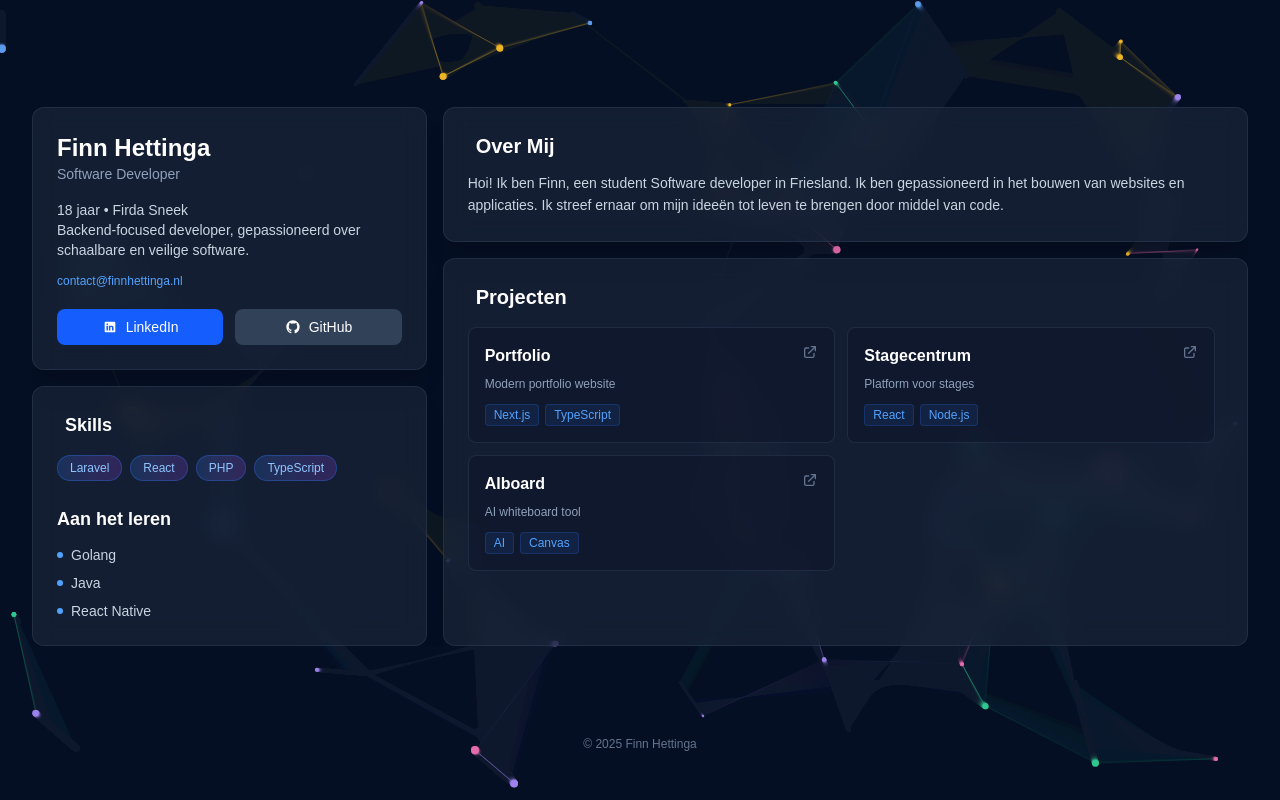
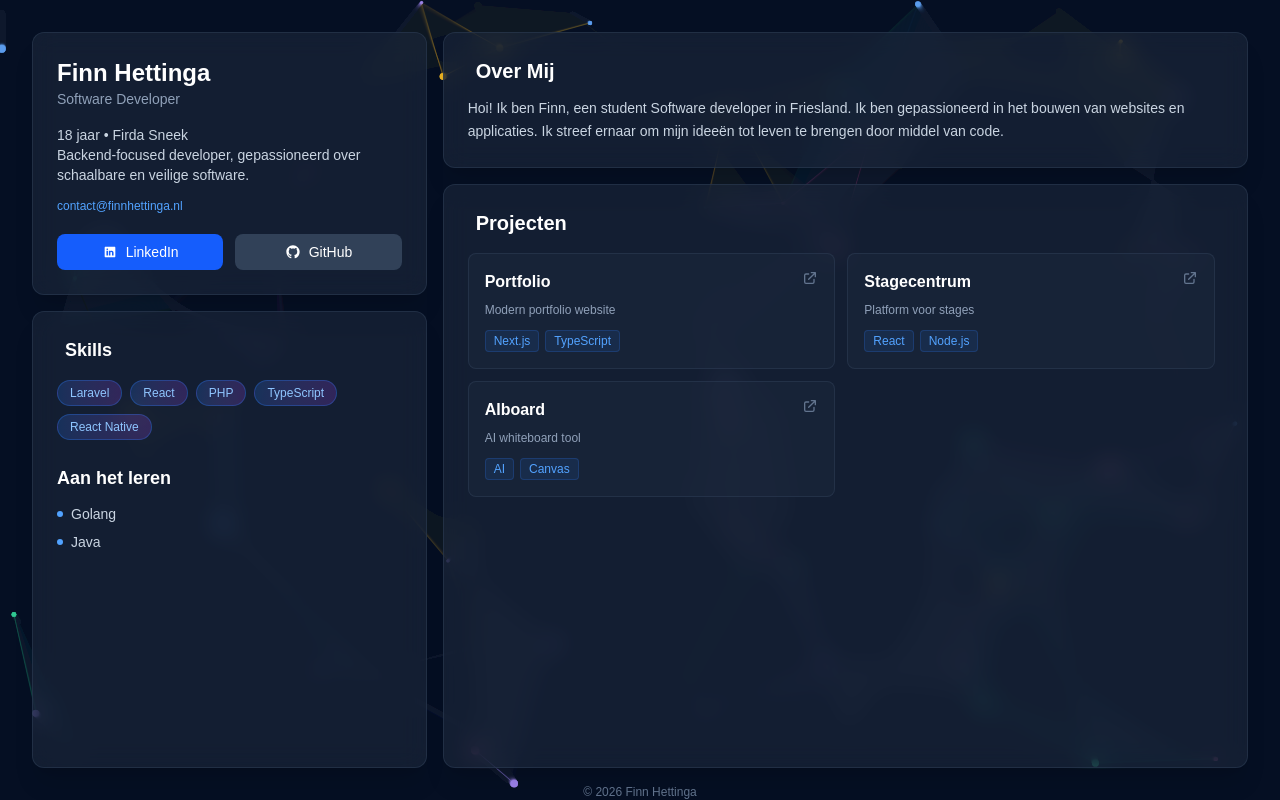
Before and after one commit to finnhet/portfolio, a Next.js app: page / in a window 1280 px wide. Built offline with nearby package versions, Linux system fonts and the light colour scheme.

Commit message:
betere telefoon compatible

```diff
--- a/src/app/globals.css
+++ b/src/app/globals.css
@@ -12,8 +12,19 @@
   }
 }
 
+html, body {
+  margin: 0;
+  padding: 0;
+  width: 100%;
+  min-height: 100%;
+}
+
 body {
   background: var(--background);
   color: var(--foreground);
   font-family: Arial, Helvetica, sans-serif;
+  -webkit-overflow-scrolling: touch;
+  overflow-y: scroll;
+  overflow-x: hidden;
+  padding-bottom: env(safe-area-inset-bottom, 0);
 }
--- a/src/app/layout.tsx
+++ b/src/app/layout.tsx
@@ -1,4 +1,4 @@
-import type { Metadata } from "next";
+import type { Metadata, Viewport } from "next";
 import { Geist, Geist_Mono } from "next/font/google";
 import "./globals.css";
 
@@ -17,6 +17,13 @@ export const metadata: Metadata = {
   description: "Portfolio website",
 };
 
+export const viewport: Viewport = {
+  width: 'device-width',
+  initialScale: 1,
+  maximumScale: 5,
+  userScalable: true,
+};
+
 export default function RootLayout({
   children,
 }: Readonly<{
--- a/src/app/page.tsx
+++ b/src/app/page.tsx
@@ -23,8 +23,8 @@ const projects = [
   },
 ] as const
 
-const skills = ['Laravel', 'React', 'PHP', 'TypeScript'] as const
-const learning = ['Golang', 'Java', 'React Native'] as const
+const skills = ['Laravel', 'React', 'PHP', 'TypeScript', 'React Native'] as const
+const learning = ['Golang', 'Java'] as const
 const COLORS = ['#60a5fa', '#34d399', '#a78bfa', '#f472b6', '#fbbf24'] as const
 
 const ParticleCanvas = memo(function ParticleCanvas() {
@@ -114,7 +114,7 @@ const ParticleCanvas = memo(function ParticleCanvas() {
     }
   }, [])
 
-  return <canvas ref={canvasRef} className="absolute inset-0 w-full h-full" />
+  return <canvas ref={canvasRef} className="fixed inset-0 w-full h-full pointer-events-none" />
 })
 
 const SkillBadge = memo(function SkillBadge({ skill }: { skill: string }) {
@@ -140,7 +140,7 @@ const ProjectCard = memo(function ProjectCard({ project }: { project: typeof pro
       href={project.link}
       target="_blank"
       rel="noopener noreferrer"
-      className="block group bg-slate-900/60 rounded-lg border border-slate-700/50 hover:border-blue-500/50 p-4 transition-all hover:scale-[1.02]"
+      className="block group bg-slate-800/60 rounded-lg border border-slate-700/50 hover:border-blue-500/50 p-4 transition-all hover:scale-[1.02]"
     >
       <div className="flex items-start justify-between mb-2">
         <h3 className="text-base font-semibold text-white group-hover:text-blue-400 transition-colors">
@@ -172,15 +172,13 @@ const Card = memo(function Card({ children, className = '' }: { children: React.
 
 export default function Home() {
   return (
-    <div className="relative h-screen overflow-hidden bg-slate-900">
+    <div className="relative min-h-screen bg-slate-900">
       <ParticleCanvas />
 
-      <div className="relative z-10 min-h-screen flex flex-col p-3 md:p-8">
-        <div className="flex-1 flex items-center justify-center py-4 md:py-0">
-          <div className="w-full max-w-7xl grid grid-cols-1 lg:grid-cols-3 gap-3 md:gap-4 h-full max-h-[900px] overflow-y-auto md:overflow-hidden custom-scrollbar">
+      <div className="relative z-10 p-4 md:p-8 md:h-screen md:overflow-hidden">
+        <div className="w-full max-w-7xl mx-auto grid grid-cols-1 lg:grid-cols-3 gap-4 md:h-full md:max-h-[900px]">
 
-          {/* Left Column - Hero & Skills */}
-          <div className="lg:col-span-1 flex flex-col gap-3 md:gap-4">
+          <div className="lg:col-span-1 flex flex-col gap-4">
             <Card>
               <div className="flex items-center gap-3 md:gap-4 mb-3 md:mb-4">
                 <div>
@@ -238,7 +236,7 @@ export default function Home() {
                 {learning.map((item) => <LearningItem key={item} item={item} />)}
               </div>
             </Card>
-          </div>          {/* Right Columns - Over Mij + Projects */}
+          </div>
           <div className="lg:col-span-2 flex flex-col gap-3 md:gap-4">
             <Card>
               <h2 className="text-lg md:text-xl font-bold text-white mb-2 md:mb-3 flex items-center gap-2">
@@ -264,11 +262,9 @@ export default function Home() {
           </div>
 
           </div>
-        </div>
 
-        {/* Footer - Stuck to bottom middle */}
-        <div className="text-center text-xs text-slate-500 py-3 md:py-4 mt-2 md:mt-0">
-          © 2025 Finn Hettinga
+        <div className="text-center text-xs text-slate-500 pt-8 pb-24 md:py-4">
+          © 2026 Finn Hettinga
         </div>
       </div>
 
```
